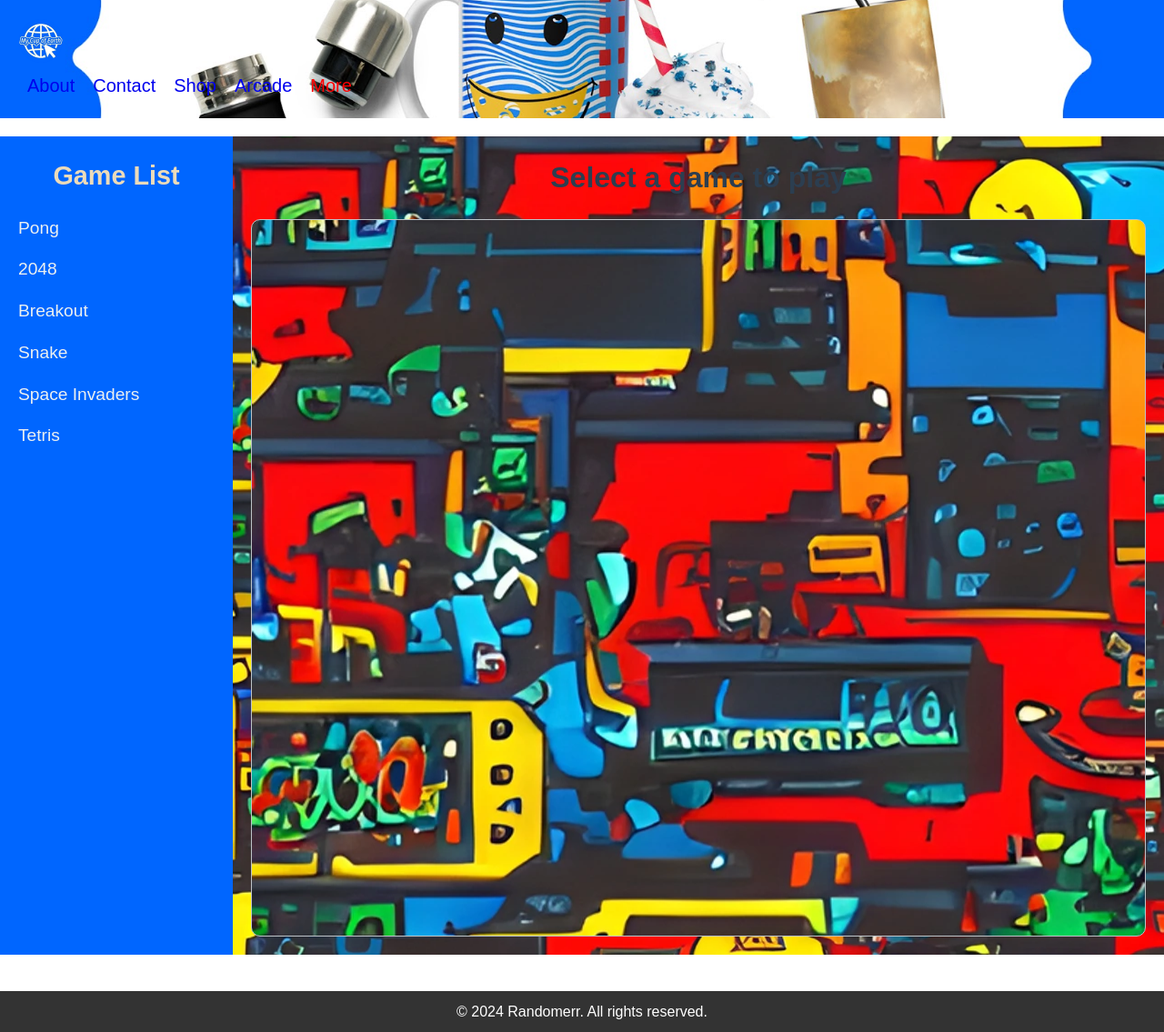
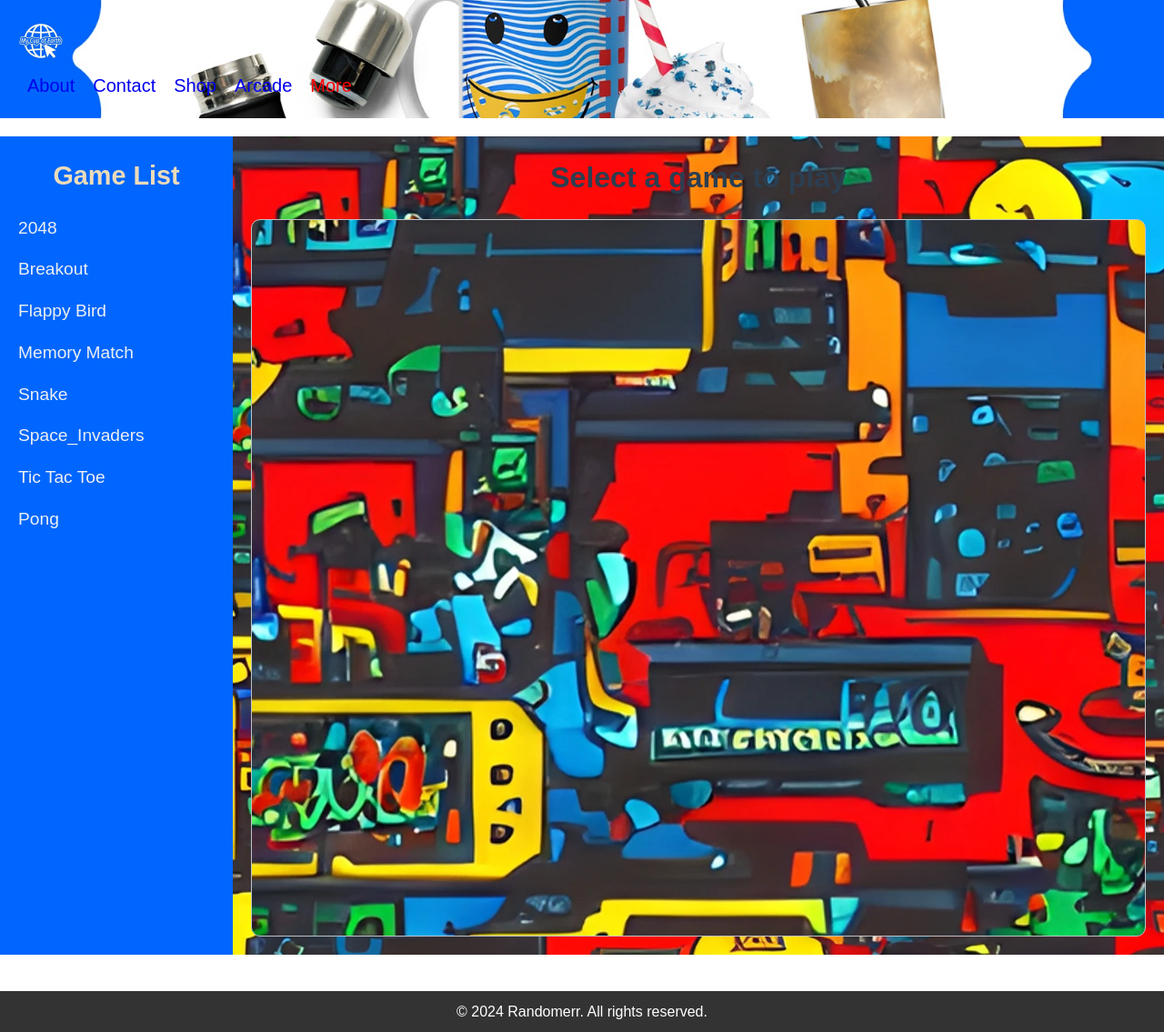
Before and after one commit to m-cochran/Randomerr, a Jekyll site: the page built from arcade.md, in a window 1280 px wide. Shown: the whole page at 91% size. Built offline with Jekyll 4.4.1, drawn with Linux system fonts in a browser that asks for light colours.

Commit message:
Update arcade.md

```diff
--- a/arcade.md
+++ b/arcade.md
@@ -11,12 +11,14 @@ permalink: /arcade/
   <div class="sidebar">
     <h2>Game List</h2>
     <ul id="gameList">
+      <li><a href="#" data-game="2048">2048</a></li>
+      <li><a href="#" data-game="Brick_Breaker">Breakout</a></li>
+      <li><a href="#" data-game="Flappy_bird">Flappy Bird</a></li>
+      <li><a href="#" data-game="Memory_Match">Memory Match</a></li>
+      <li><a href="#" data-game="Snake">Snake</a></li>
+      <li><a href="#" data-game="Space_Invaders">Space_Invaders</a></li>
+      <li><a href="#" data-game="Tic_Tac_Toe">Tic Tac Toe</a></li>
       <li><a href="#" data-game="pong">Pong</a></li>
-      <li><a href="#" data-game="2048">2048</a></li>
-      <li><a href="#" data-game="breakout">Breakout</a></li>
-      <li><a href="#" data-game="snake">Snake</a></li>
-      <li><a href="#" data-game="space-invaders">Space Invaders</a></li>
-      <li><a href="#" data-game="tetris">Tetris</a></li>
     </ul>
   </div>
 
```
